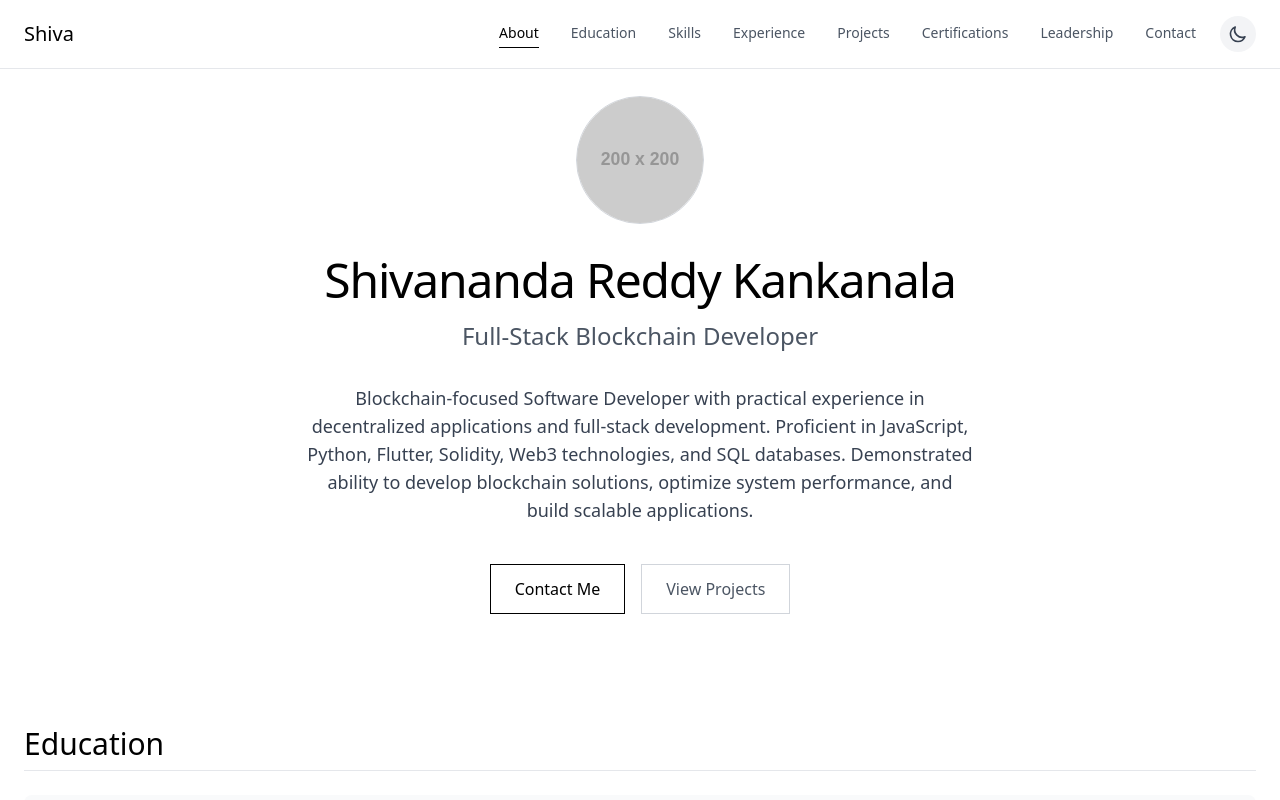
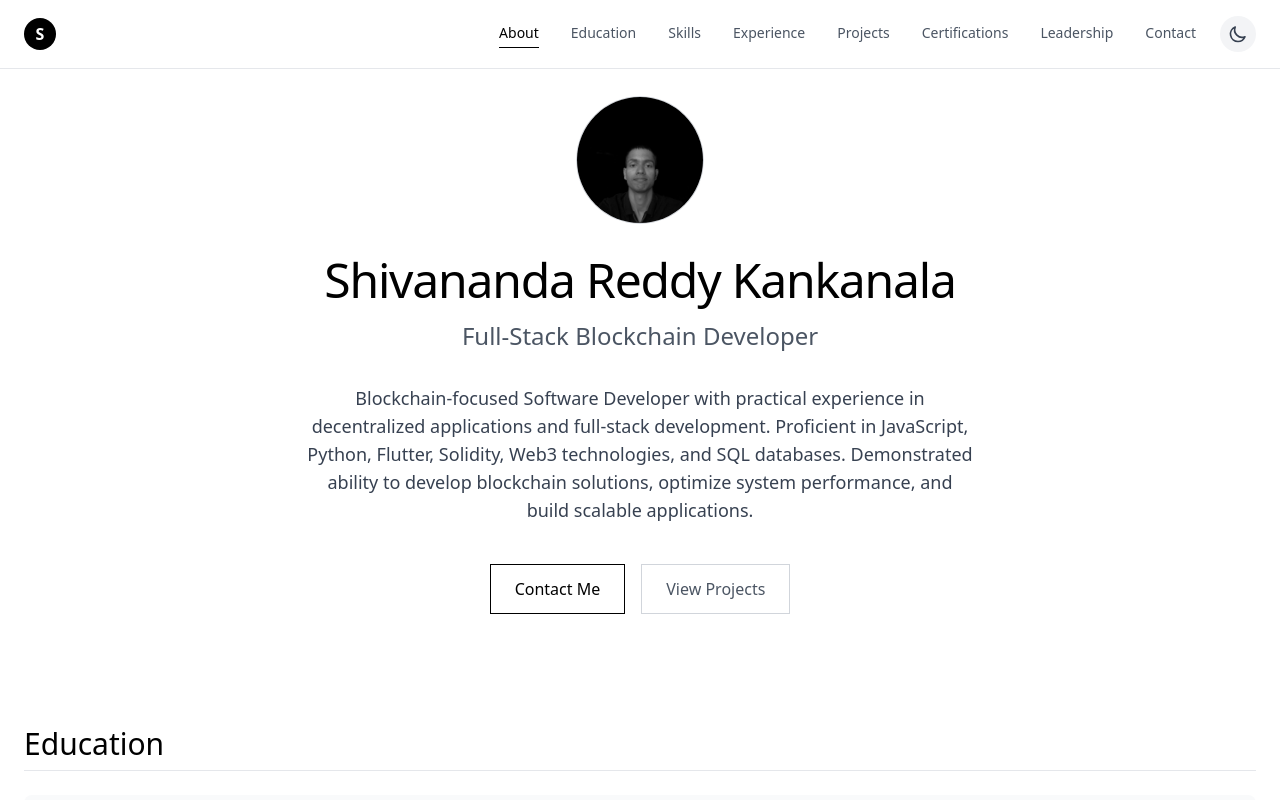
Before and after one commit to sh1vananda/portfolio, a React (Create React App) app: page / in a window 1280 px wide. Shown: the top 800 px of the page. Built offline with nearby package versions, Linux system fonts and the light colour scheme.

Commit message:
Update UI elements

```diff
--- a/public/index.html
+++ b/public/index.html
@@ -2,7 +2,7 @@
 <html lang="en">
   <head>
     <meta charset="utf-8" />
-    <link rel="icon" href="%PUBLIC_URL%/favicon.ico" />
+    <link rel="icon" href="%PUBLIC_URL%/logo.png" />
     <meta name="viewport" content="width=device-width, initial-scale=1" />
     <meta name="theme-color" content="#000000" />
     <meta
@@ -24,7 +24,7 @@
       work correctly both with client-side routing and a non-root public URL.
       Learn how to configure a non-root public URL by running `npm run build`.
     -->
-    <title>React App</title>
+    <title>shiva</title>
   </head>
   <body>
     <noscript>You need to enable JavaScript to run this app.</noscript>
--- a/src/App.js
+++ b/src/App.js
@@ -148,9 +148,15 @@ const App = () => {
       {/* Navigation */}
       <nav className={`${darkMode ? 'bg-black border-gray-800' : 'bg-white border-gray-200'} fixed top-0 left-0 right-0 z-50 border-b transition-colors duration-300`}>
         <div className="container mx-auto px-6 py-4 flex justify-between items-center">
-          <h2 className={`${darkMode ? 'text-white' : 'text-black'} font-light text-xl transition-colors duration-300`}>
-            Shiva
-          </h2>
+          <div
+            className={`w-8 h-8 rounded-full flex items-center justify-center font-bold transition-colors duration-300 ${
+              darkMode ? 'bg-white text-black' : 'bg-black text-white'
+            }`}
+          >
+            S
+          </div>
+
+
 
           <div className="flex items-center space-x-6">
             {/* Desktop Nav */}
@@ -231,7 +237,7 @@ const App = () => {
       <section id="about" className="pt-24 pb-16 text-center">
         <div className="container mx-auto px-6">
           <img
-            src="https://placehold.co/200x200/black/white?text=SRK "
+            src="me.JPG"
             alt="Profile"
             className={`mx-auto w-32 h-32 rounded-full object-cover mb-8 border ${darkMode ? 'border-gray-700' : 'border-gray-300'}`}
           />
@@ -457,9 +463,10 @@ const App = () => {
       </main>
 
       {/* Footer */}
-      <footer className={`${darkMode ? 'bg-black border-gray-800' : 'bg-white border-gray-200'} border-t py-8 text-center text-sm ${darkMode ? 'text-gray-400' : 'text-gray-600'}`}>
-        © {new Date().getFullYear()} Shivananda Reddy Kankanala. All rights reserved.
-      </footer>
+      {/* <footer className={`${darkMode ? 'bg-black border-gray-800 text-white' : 'bg-white border-gray-200 text-black'} border-t py-8 text-center text-sm transition-colors duration-300`}>
+        Shivananda Reddy Kankanala
+      </footer> */}
+
     </div>
   );
 };
```
Also changed, not shown: public/logo.png (added), public/me.JPG (added).
